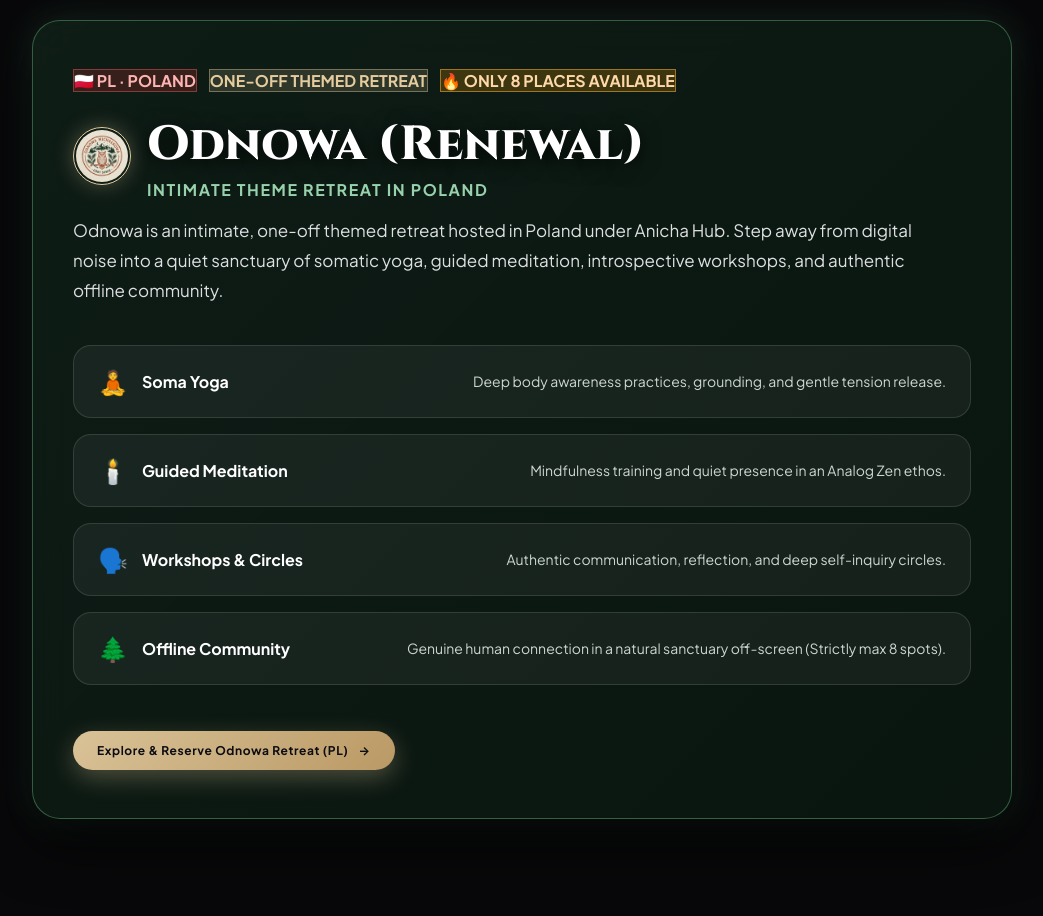
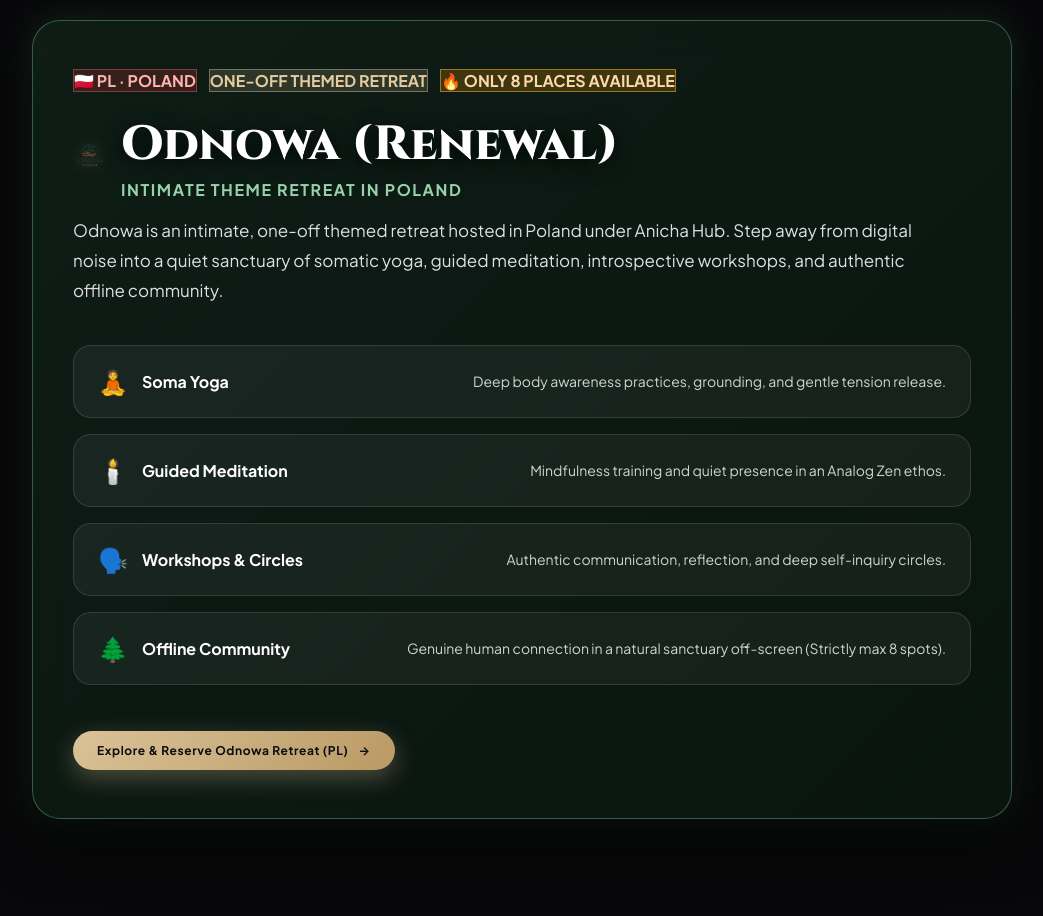
Before and after one commit to Wiilee1/anicha-website, a plain HTML site: page index.html in a window 1280 px wide. Shown: the part 860-1776 px from the top of the page, without its empty margins (118-1161 px from the left). Drawn offline with Linux system fonts and the light colour scheme; grey boxes are pictures that could not be loaded.

Commit message:
Use new Logo odnowa.png, resize logo to small & elegant proportions across header and main page card

```diff
--- a/index.html
+++ b/index.html
@@ -136,7 +136,7 @@
         </div>
 
         <div class="odnowa-brand-row" style="display: flex; align-items: center; gap: 16px; margin: 12px 0 16px;">
-          <img src="images/logo.jpg" alt="Odnowa Logo" class="blended-odnowa-logo">
+          <img src="images/logo_odnowa.png" alt="Odnowa Logo" class="blended-odnowa-logo">
           <div>
             <h2 class="clean-heading odnowa-title" id="odnowa-title" style="margin:0;">Odnowa (Renewal)</h2>
             <p class="odnowa-sub-title" id="odnowa-subtitle" style="margin:2px 0 0;">Intimate Theme Retreat in Poland</p>
--- a/style.css
+++ b/style.css
@@ -467,14 +467,12 @@
 }
 
 .blended-odnowa-logo {
-  width: 58px;
-  height: 58px;
-  object-fit: cover;
-  border-radius: 50%;
-  border: 1.5px solid var(--accent-gold);
-  box-shadow: 0 0 20px rgba(229, 204, 159, 0.3);
-  background: rgba(16, 32, 24, 0.9);
-  padding: 2px;
+  width: 32px;
+  height: 32px;
+  object-fit: contain;
+  border-radius: 6px;
+  background: transparent;
+  filter: drop-shadow(0 2px 8px rgba(229, 204, 159, 0.4));
 }
 
 .odnowa-header-row {
```
Also changed, not shown: odnowa-styles.css (+6 -8 lines), odnowa.html (+1 -1 lines), Logo odnowa.png (added), images/logo_odnowa.png (added).
